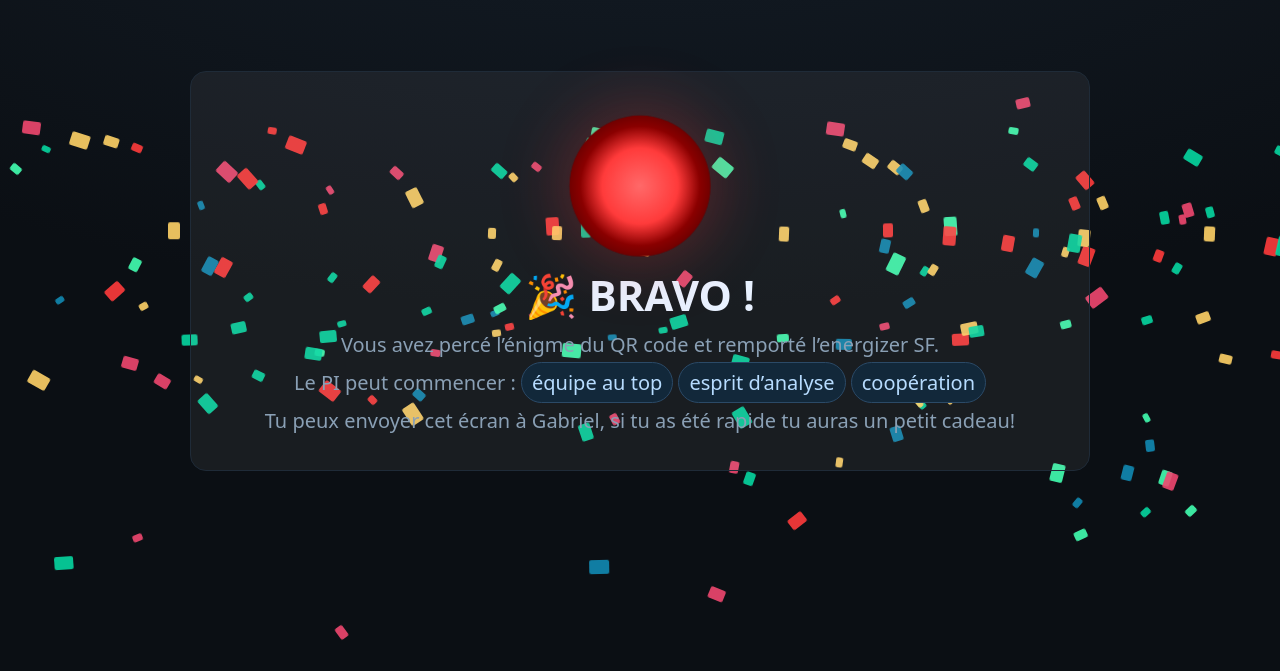
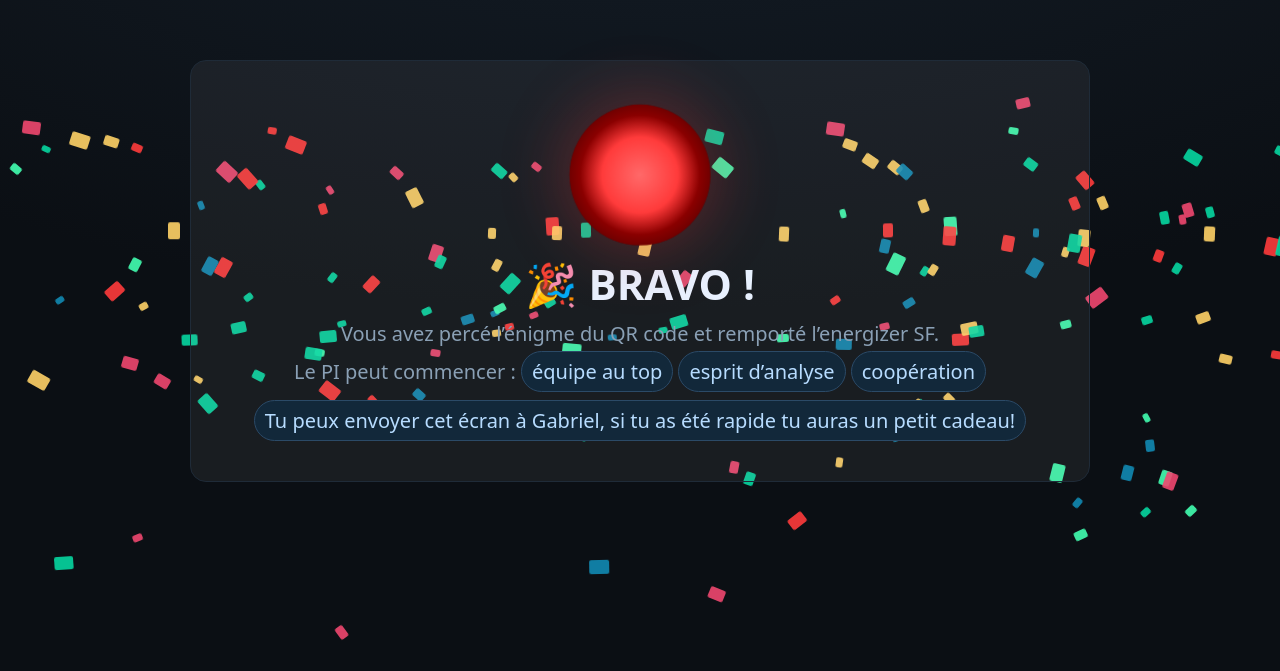
Before and after one commit to c59gnow/Bravo, a plain HTML site: page index.html in a window 1280 px wide. Shown: the part 129-800 px from the top of the page. Drawn offline with Linux system fonts and the light colour scheme.

Commit message:
Update index.html

```diff
--- a/index.html
+++ b/index.html
@@ -57,7 +57,7 @@
       Vous avez percé l’énigme du QR code et remporté l’energizer SF. <br/>
       Le PI peut commencer : <span class="badge">équipe au top</span> <span class="badge">esprit d’analyse</span> <span class="badge">coopération</span>
 <br>
-      Tu peux envoyer cet écran à Gabriel, si tu as été rapide tu auras un petit cadeau!
+       <span class="badge">Tu peux envoyer cet écran à Gabriel, si tu as été rapide tu auras un petit cadeau!</span>
     </p>
 
   </div>
```
